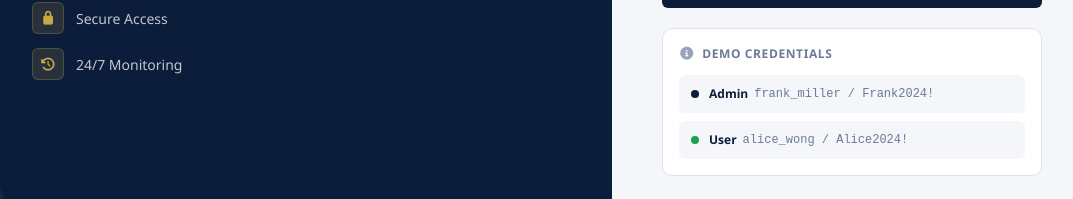
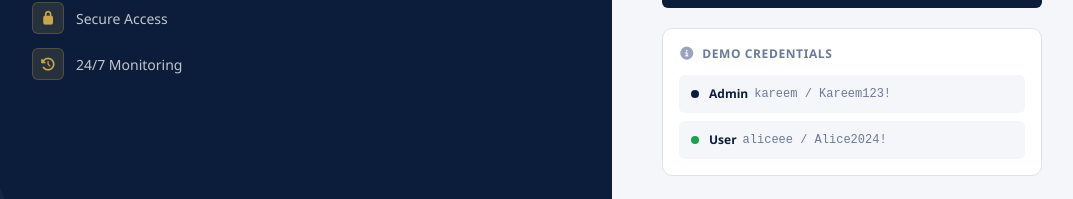
Before and after one commit to kareem-khalifa-06/Secure-Bank, an Angular app: page /login in a window 1280 px wide. Shown: the part 496-695 px from the top of the page, without its empty margins (188-1261 px from the left). Built offline with nearby package versions, Linux system fonts and the light colour scheme.

Commit message:
updated demo credentials

```diff
--- a/src/components/login/login.component.html
+++ b/src/components/login/login.component.html
@@ -76,14 +76,14 @@
           <div class="cred-dot admin-dot"></div>
           <div class="cred-info">
             <span class="cred-role">Admin</span>
-            <span class="cred-value">frank_miller / Frank2024!</span>
+            <span class="cred-value">kareem / Kareem123!</span>
           </div>
         </div>
         <div class="cred-row">
           <div class="cred-dot user-dot"></div>
           <div class="cred-info">
             <span class="cred-role">User</span>
-            <span class="cred-value">alice_wong / Alice2024!</span>
+            <span class="cred-value">aliceee / Alice2024!</span>
           </div>
         </div>
       </div>
```
